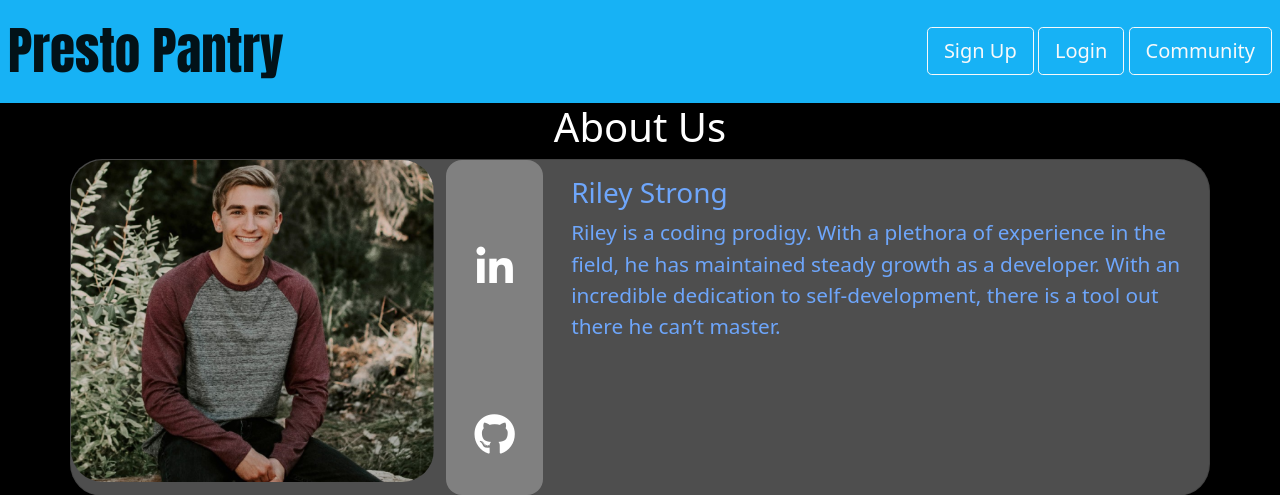
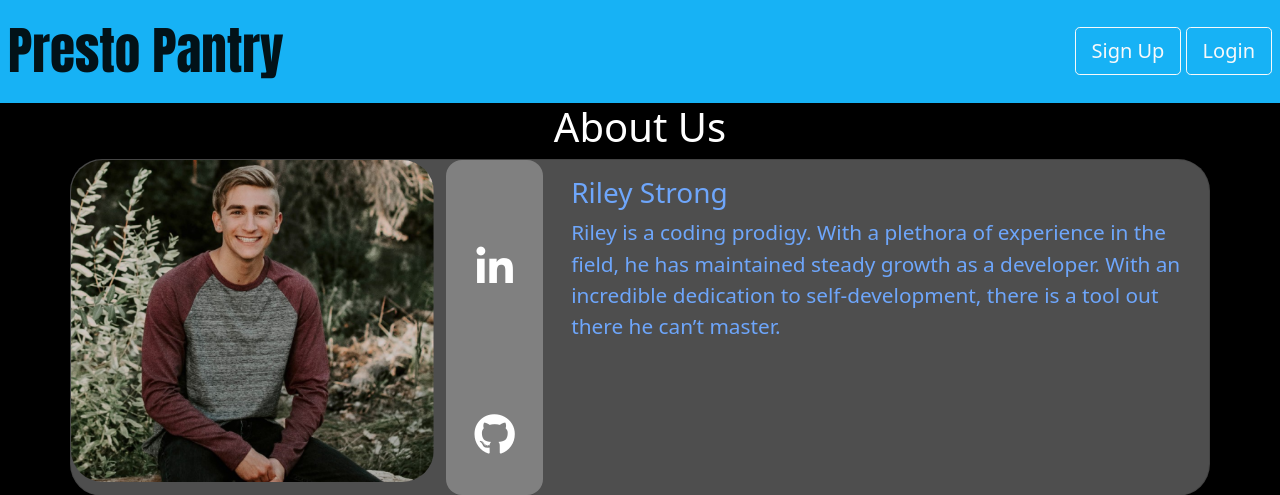
Before and after one commit to dmill166/PrestoPantry, a Django app: page /about/ in a window 1280 px wide. Shown: the top 495 px of the page. Run offline with Django 4.2, Linux system fonts and the light colour scheme; some libraries are stand-ins or nearby versions.

Commit message:
remove community button to base for failing travis test

```diff
--- a/prestopantry_app/templates/base.html
+++ b/prestopantry_app/templates/base.html
@@ -35,7 +35,11 @@
         </ul>
           <a href="{% url 'logout' %}" class="btn btn-outline-light btn-lg" >Logout</a>
 
+          {% comment %}
           <a href="{% url 'community' %}" class="btn btn-outline-light btn-lg" >Community</a>
+
+          {% endcomment %}
+
 
         {% else %}
 
@@ -44,7 +48,6 @@
           <a href="{% url 'signup' %}" class="btn btn-outline-light btn-lg" >Sign Up</a>
           <a href="{% url 'login' %}" class="btn btn-outline-light btn-lg" >Login</a>
 
-          <a href="{% url 'community' %}" class="btn btn-outline-light btn-lg" >Community</a>
 
         </div>
 
```
